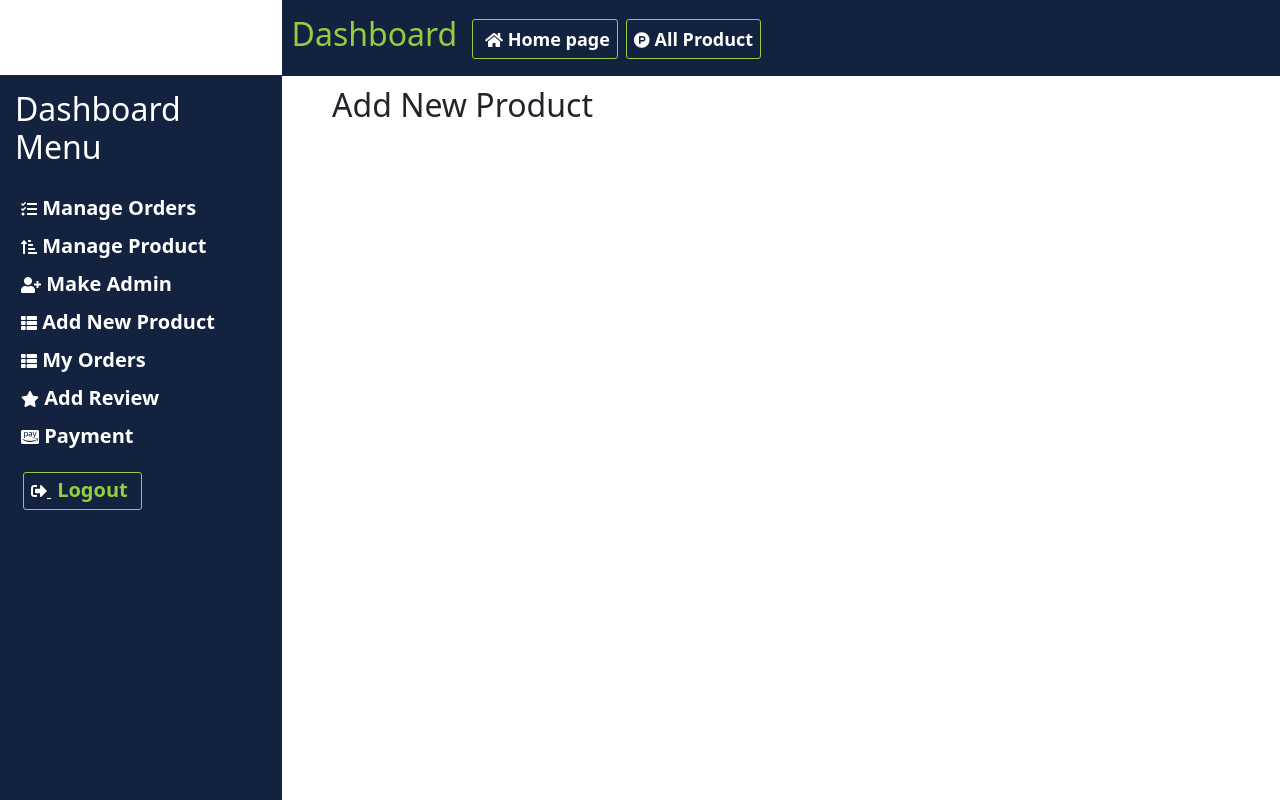
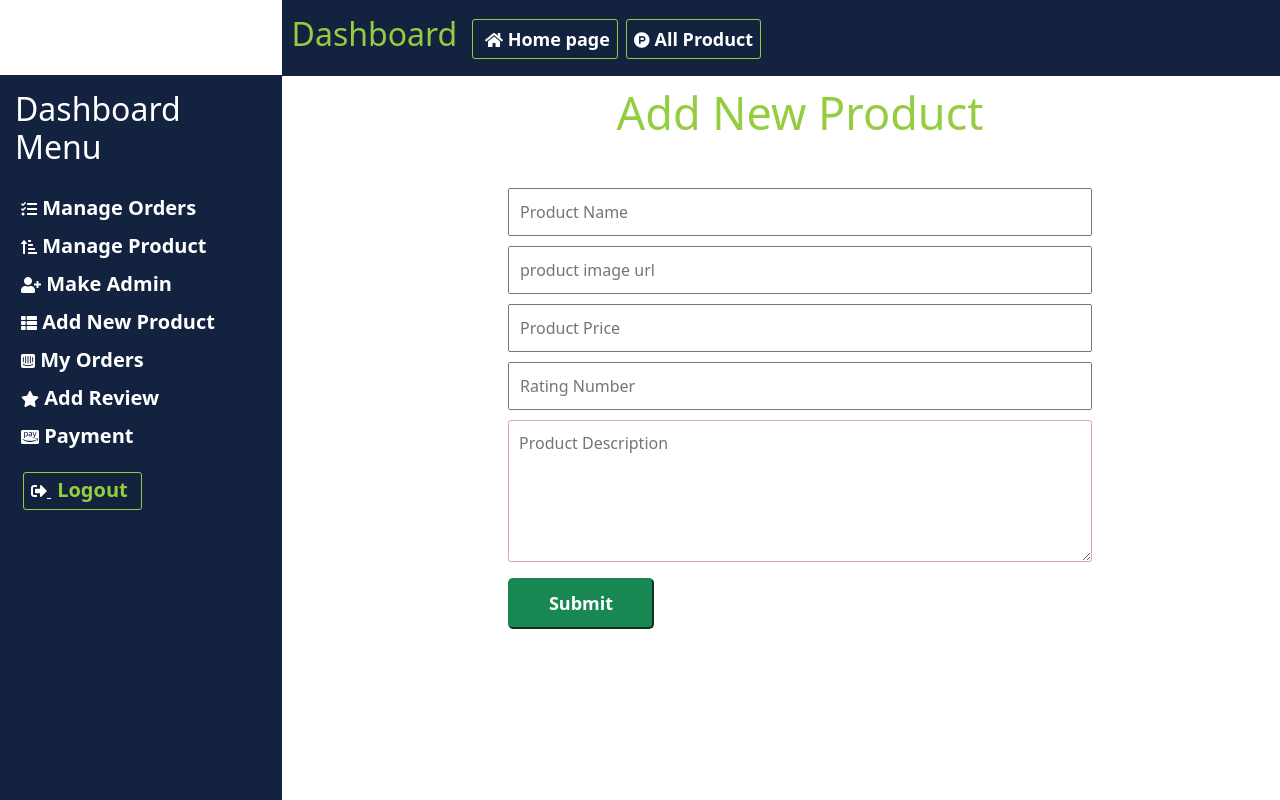
Before and after one commit to md-hasan-ali/furniture-ecommerce-client, a React (Create React App) app: page /dashboard/addNewProduct in a window 1280 px wide. Built offline with nearby package versions, Linux system fonts and the light colour scheme; no server answers; sample sign-in values are in the browser's storage.

Commit message:
create add new product route

```diff
--- a/package.json
+++ b/package.json
@@ -11,6 +11,7 @@
     "react": "^17.0.2",
     "react-bootstrap": "^2.1.0",
     "react-dom": "^17.0.2",
+    "react-hook-form": "^7.24.0",
     "react-owl-carousel": "^2.3.3",
     "react-rating": "^2.0.5",
     "react-router-dom": "^6.2.1",
--- a/src/pages/Dashboard/AddProduc/AddProduct.js
+++ b/src/pages/Dashboard/AddProduc/AddProduct.js
@@ -1,9 +1,48 @@
 import React from 'react';
+import { useForm } from "react-hook-form";
+import './addProduct.css'
 
 const AddProduct = () => {
+    const { register, handleSubmit, formState: { errors } } = useForm();
+    const onSubmit = data => {
+        fetch('http://localhost:4000/addNewProduct', {
+            method: 'POST',
+            headers: {
+                'content-type': 'application/json',
+            },
+            body: JSON.stringify(data)
+        })
+            .then(res => res.json())
+            .then(data => {
+                if (data.insertedId) {
+                    alert('Your data submited Successfully..!')
+                }
+            })
+
+    };
+
     return (
-        <div className='mt-5'>
-            <h2>Add New Product</h2>
+        <div className="container mt-5">
+            <div className="section-title text-center">
+                <h2 className='mb-5'>Add New Product</h2>
+            </div>
+            <div className="row">
+                <div className="col-md-8 mx-auto">
+                    <div className="product-form">
+                        <form onSubmit={handleSubmit(onSubmit)}>
+                            <input placeholder='Product Name' {...register("name")} />
+                            <input type='url' placeholder='product image url' {...register("img", { required: true })} />
+                            <input placeholder='Product Price' {...register("price")} />
+                            <input type='number' placeholder='Rating Number' {...register("start")} />
+                            <textarea cols='30' rows='5' placeholder='Product Description' {...register("desc")} />
+
+                            {errors.exampleRequired && <span>This field is required</span>}
+
+                            <input style={{ fontSize: '18px', fontWeight: '600', width: '25%', borderRadius: '5px' }} className='btn-success' type="submit" />
+                        </form>
+                    </div>
+                </div>
+            </div>
         </div>
     );
 };
--- /dev/null
+++ b/src/pages/Dashboard/AddProduc/addProduct.css
@@ -0,0 +1,5 @@
+.product-form input, textarea {
+    width: 100%;
+    padding: 10px;
+    margin-bottom: 10px;
+}
--- a/src/pages/Dashboard/DashboardHome/DashboardHome.css
+++ b/src/pages/Dashboard/DashboardHome/DashboardHome.css
@@ -6,7 +6,7 @@
     left: 22%;
     position: fixed;
     width: 100%;
-
+    z-index: 1;
 }
 .dashboard-menu {
     background: #12223F;
--- a/src/pages/Dashboard/DashboardHome/DashboardHome.js
+++ b/src/pages/Dashboard/DashboardHome/DashboardHome.js
@@ -42,7 +42,7 @@ const DashboardHome = () => {
                             </div>
                             <div className="d-menu">
                                 <Link to='myOrders'>
-                                    <button> <i class="fas fa-th-list"></i> My Orders</button>
+                                    <button> <i class="fab fa-intercom"></i> My Orders</button>
                                 </Link>
                             </div>
                             <div className="d-menu">
--- a/src/pages/Dashboard/ManageProducts/ManageProducts.js
+++ b/src/pages/Dashboard/ManageProducts/ManageProducts.js
@@ -1,9 +1,57 @@
-import React from 'react';
+import React, { useEffect, useState } from 'react';
+import { Spinner } from 'react-bootstrap';
+import Rating from 'react-rating';
+import './manage-product.css'
 
 const ManageProducts = () => {
+    const [manageProducts, setManageProduct] = useState([]);
+
+    useEffect(() => {
+        fetch('http://localhost:4000/products')
+            .then(res => res.json())
+            .then(data => setManageProduct(data))
+    }, []);
+
     return (
         <div className='mt-5'>
-            <h2>Manage All Products</h2>
+            <div className="container-fluid">
+                <div className="section-title text-center">
+                    <h2 className='mb-5'>Manage All Products</h2>
+                </div>
+                {
+                    manageProducts.length === 0 ?
+                        <div className="text-center">
+                            <Spinner size="xl" animation="border" variant="danger" />
+                        </div>
+                        : <div className="row">
+                            {
+                                manageProducts.map(product =>
+                                    <div key={product._id} className='col-md-4'>
+                                        <div className="single-product text-center">
+                                            <div className="image">
+                                                <img src={product.img} alt="" />
+                                            </div>
+                                            <h4 className='mt-2'>{product.name}</h4>
+                                            <strong><p>{product.price}</p></strong>
+                                            <p className='rating'><Rating
+                                                style={{ color: "#315160", paddingBottom: "10px", }}
+                                                initialRating={product.start}
+                                                emptySymbol="far fa-star"
+                                                fullSymbol="fas fa-star"
+                                                readonly
+                                            /> <strong style={{ color: "#315160" }}>({product.start})</strong> </p>
+
+                                            <div className="overlay pb-3">
+                                                <button className='btn btn-danger text-white'>Delete <i class="fas fa-trash-alt"></i></button>
+
+                                            </div>
+                                        </div>
+                                    </div>
+                                )
+                            }
+                        </div>
+                }
+            </div>
         </div>
     );
 };
--- /dev/null
+++ b/src/pages/Dashboard/ManageProducts/manage-product.css
@@ -0,0 +1,4 @@
+.section-title h2 {
+    font-size: 45px;
+    color: #95cd41;
+}
--- a/src/pages/Dashboard/Payment/Payment.js
+++ b/src/pages/Dashboard/Payment/Payment.js
@@ -1,6 +1,7 @@
 import React from 'react';
 
 const Payment = () => {
+
     return (
         <div className='mt-5'>
             <h2>Payment your money..</h2>
--- a/src/pages/Sheard/Navigation/Navigarion.js
+++ b/src/pages/Sheard/Navigation/Navigarion.js
@@ -12,7 +12,7 @@ const Navigarion = () => {
         <div>
             <Navbar className='' bg="dark" variant="dark">
                 <Container>
-                    <Navbar.Brand href="#home"><span className='text-style'>Furniture</span> STOR</Navbar.Brand>
+                    <Navbar.Brand as={Link} to="/"><span className='text-style'>Furniture</span> STOR</Navbar.Brand>
                     <Nav className="se-auto">
                         <Nav.Link as={Link} to="/">Home</Nav.Link>
                         <Nav.Link as={Link} to="/about">About Us</Nav.Link>
```
Also changed, not shown: 1 other file (tests, documents, lock files or other folders).
